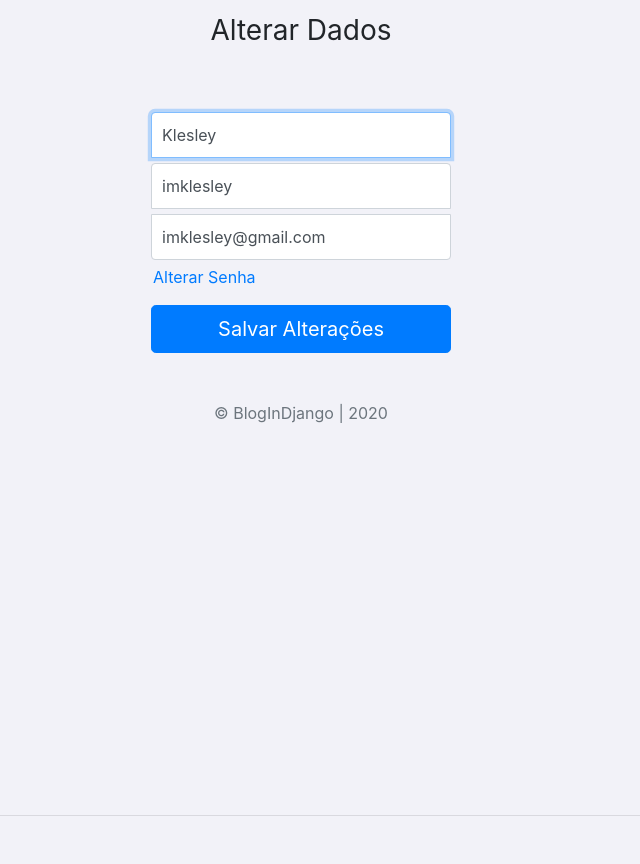
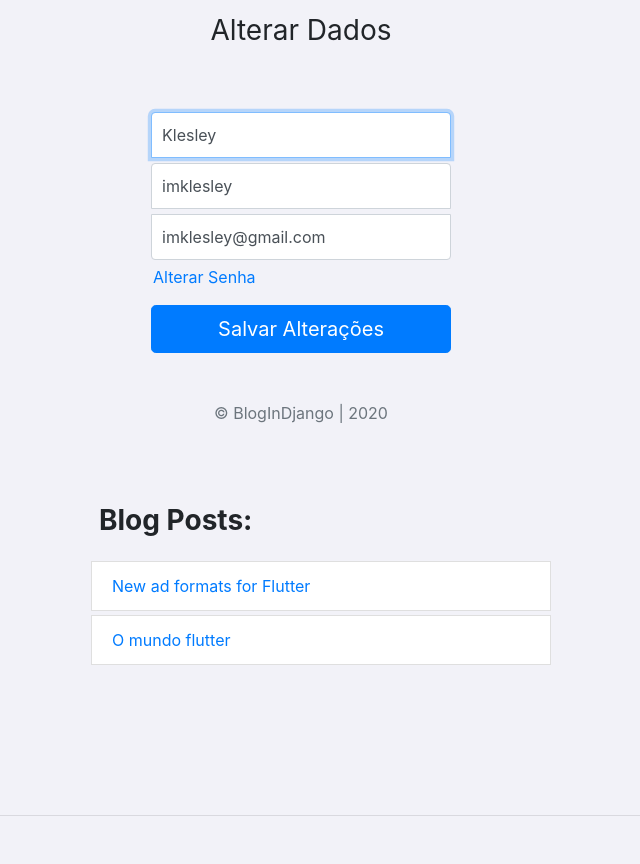
Before and after one commit to imklesley/BlogInDjango, a Django app: page /account/ in a window 1280 px wide. Shown: the part 98-962 px from the top of the page, without its empty margins (339-979 px from the left). Run offline with Django 3.2, Linux system fonts and the light colour scheme; a user stored in the database is signed in; data comes from the database, SQL or seed files in the repository; both versions use the stored data as it was after the commit.

Commit message:
Na página 'Minha Conta' exibo a lista de posts do usuário já logado e a página do post já foi feita

```diff
--- a/account/templates/account/account.html
+++ b/account/templates/account/account.html
@@ -37,6 +37,14 @@
             border-top-left-radius: 0;
             border-top-right-radius: 0;
         }
+    .blog-posts{
+        max-width: 500px;
+        width: 100%;
+        margin: auto;
+
+
+
+    }
 
 
     </style>
@@ -104,7 +112,33 @@
     </div>
 
 
+    {% if blog_posts %}
+        <div class="container mt-4 p-4">
+        <div class="row">
+            <div class="blog-posts">
+                <h3 class="mb-4 ml-5 font-weight-bolder">Blog Posts:</h3>
+                <ul>
+                    {% for post in blog_posts %}
+                        <a href="{% url 'blog:detail' post.slug %}" style="text-decoration: none">
+                            <li class="list-group-item mb-1">{{ post }}</li>
+                        </a>
 
+
+                    {% endfor %}
+                </ul>
+            </div>
+
+        </div>
+    {% else %}
+        <div align="center">
+            <p class="mb-3 font-weight-normal" style="font-size: 25px">Você não possui postagens. <a
+                    href="{% url 'blog:create' %}">Crie uma postagem.</a></p>
+        </div>
+
+    {% endif %}
+
+
+</div>
 
 
 
--- a/account/views.py
+++ b/account/views.py
@@ -1,6 +1,7 @@
 from django.shortcuts import render, redirect
 from django.contrib.auth import authenticate, login, logout
-import time
+from blog.models import BlogPost
+
 # Referencia-se o form criado
 from account.forms import RegistrationForm, AccountAuthenticationForm, AccountUpdateForm
 
@@ -117,7 +118,15 @@ def account_view(request):
             'first_name': user.first_name
         })
 
+
+
+
+
     context['account_form'] = form
+
+    blog_posts =BlogPost.objects.filter(author=request.user)
+    context['blog_posts'] = blog_posts
+
 
     return render(request=request, template_name='account/account.html', context=context)
 
--- a/blog/urls.py
+++ b/blog/urls.py
@@ -1,13 +1,14 @@
 # Dentro da seção blog -appblog terá seu próprio conjunto de urls
 
 from django.urls import path
-from blog.views import create_blog_view
+from blog.views import create_blog_view, detail_blog_view
 
 # parâmetro obrigatório, quando se tem urls de um determinado app
 app_name = 'blog'
 
 urlpatterns = [
 
-    path('create/', create_blog_view, name='create')
+    path('create/', create_blog_view, name='create'),
+    path('<slug>/', detail_blog_view, name='detail')
 
 ]
--- a/personal/templates/personal/home.html
+++ b/personal/templates/personal/home.html
@@ -56,6 +56,7 @@
                 <a href="{% url 'login' %}"><img class="d-block w-100" src="{% static 'banner_coisa_de_deusa_black.jpg' %}" alt="Third slide" ></a>
             </div>
         </div>
+
         <a class="carousel-control-prev" href="#carouselExampleIndicators" role="button" data-slide="prev">
             <span class="carousel-control-prev-icon" aria-hidden="true"></span>
             <span class="sr-only">Previous</span>
```
Also changed, not shown: blog/templates/blog/create_blog.html (+7 -1 lines), blog/templates/blog/detail_blog.html (added, +52 -0 lines), blog/views.py (+16 -5 lines), db.sqlite3, media_cdn/blog/1/New_ad_formats_for_Flutter-1_0kWrLLh_g2Ywwgcs_iAL-w.png (added), media_cdn/blog/1/O_mundo_flutter-WhatsApp_Image_2020-11-13_at_7.50.05_PM.jpeg (added).
